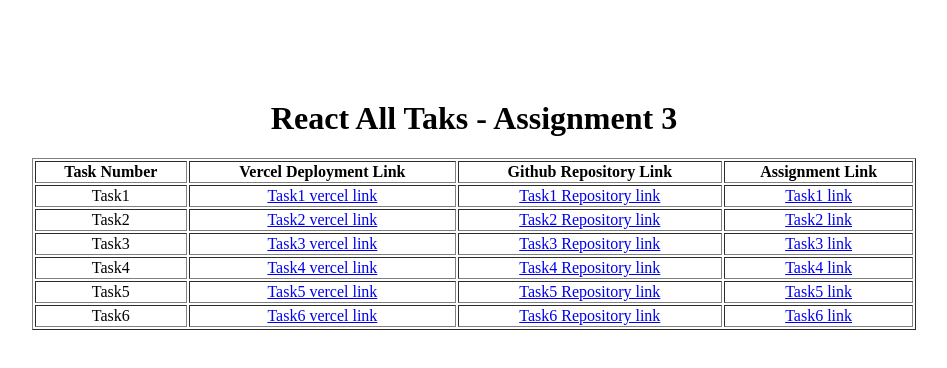
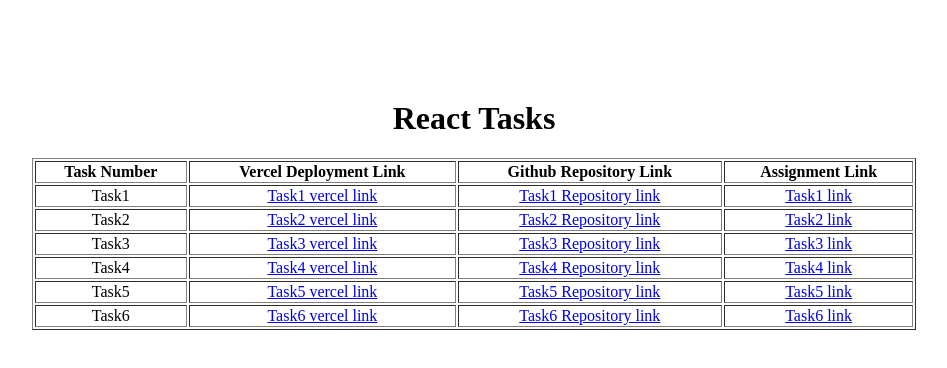
Before and after one commit to sreeramj1/Assignment3_react, a plain HTML site: page index.html in a window 1280 px wide. Shown: the whole page, without its empty margins (166-1113 px from the left). Drawn offline with Linux system fonts and the light colour scheme.

Commit message:
Update index.html

```diff
--- a/index.html
+++ b/index.html
@@ -21,7 +21,7 @@
     </style>
 </head>
 <body>
-    <h1>React All Taks - Assignment 3</h1>
+    <h1>React Tasks</h1>
     <table border = 1>
         <tr>
             <th>Task Number</th>
```
